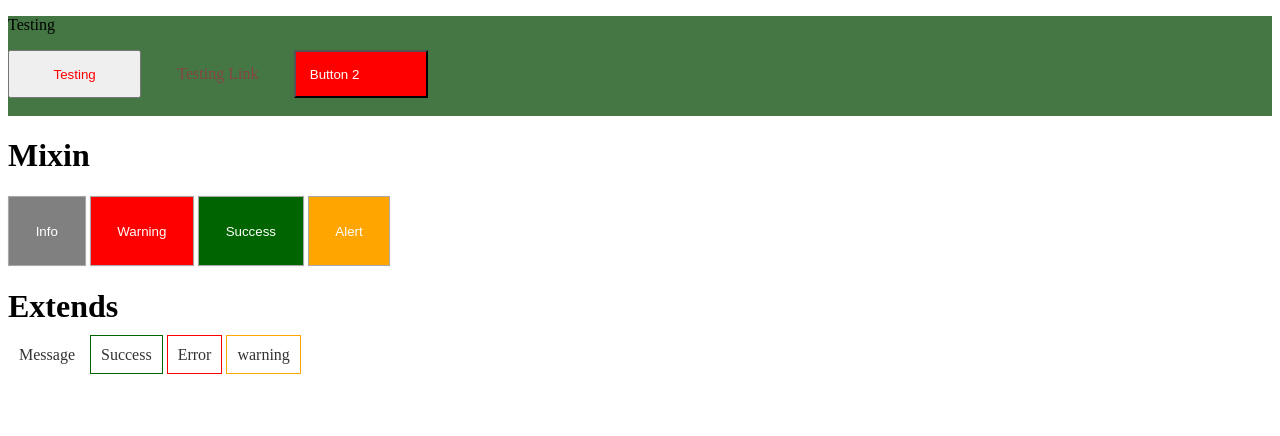
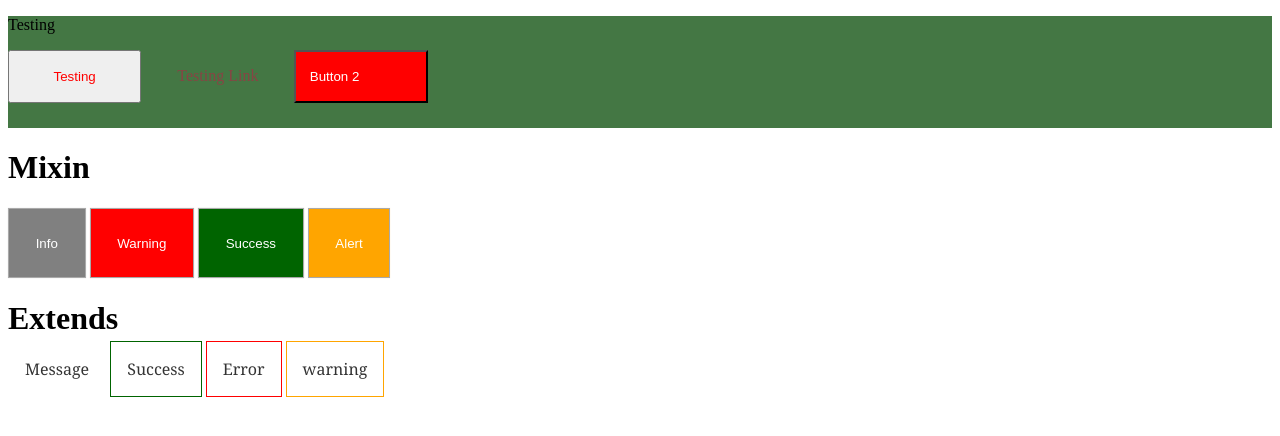
Before and after one commit to SantoshReddyBujala/SASS, a plain HTML site: page SassPractice/index.html in a window 1280 px wide. Drawn offline with Linux system fonts and the light colour scheme.

Commit message:
Using operators with Sass

```diff
--- a/SassPractice/styles/_buttons.sass
+++ b/SassPractice/styles/_buttons.sass
@@ -3,7 +3,7 @@
   background: $theme
   box-shadow: 0 0 1px rgba($theme, .25)
   color: #fff
-  padding: 2em
+  padding: variables.$oneEm+variables.$oneEm
   border: 1px solid variables.$btnBorder
 
 
--- a/SassPractice/styles/_header.sass
+++ b/SassPractice/styles/_header.sass
@@ -3,7 +3,7 @@
 /* Nesting Examples */
 header
     background-color: var.$primaryColor
-    height: 100px
+    height: var.$oneEm*7
     p
         color: var.$textColor
         &:hover
@@ -11,13 +11,13 @@ header
             background-color: var.$secondaryClolor
     button
         color: var.$warningColor
-        width: 10em
-        height: 3rem
+        width: var.$oneEm*10
+        height: var.$oneEm*4
         &:hover
             background-color: var.$secondaryClolor
     a
         color: var.$secondaryClolor
-        padding: 2em
+        padding: var.$oneEm*2
         &:hover
             color: var.$bg
         &:active
@@ -28,4 +28,4 @@ header
     background-color: var.$btnWarning
     color: var.$bg
     text-align: left
-    padding: 1em
+    padding: var.$oneEm
--- a/SassPractice/styles/_labels.sass
+++ b/SassPractice/styles/_labels.sass
@@ -1,8 +1,9 @@
 @use './variables' as var
 %message-shared
   border: 1px solid var.$bg
-  padding: 10px
+  padding: var.$oneEm
   color: var.$messageText
+  font-family: Cambria
 .lmessage
     @extend %message-shared
 .lsuccess
--- a/SassPractice/styles/_variables.sass
+++ b/SassPractice/styles/_variables.sass
@@ -9,3 +9,4 @@ $btnWarning: Red
 $btnBorder: DarkGray
 $textColor:#000
 $messageText: #333
+$oneEm: 1em
```
Also changed, not shown: SassPractice/styles/styles.css, 1 other file.
